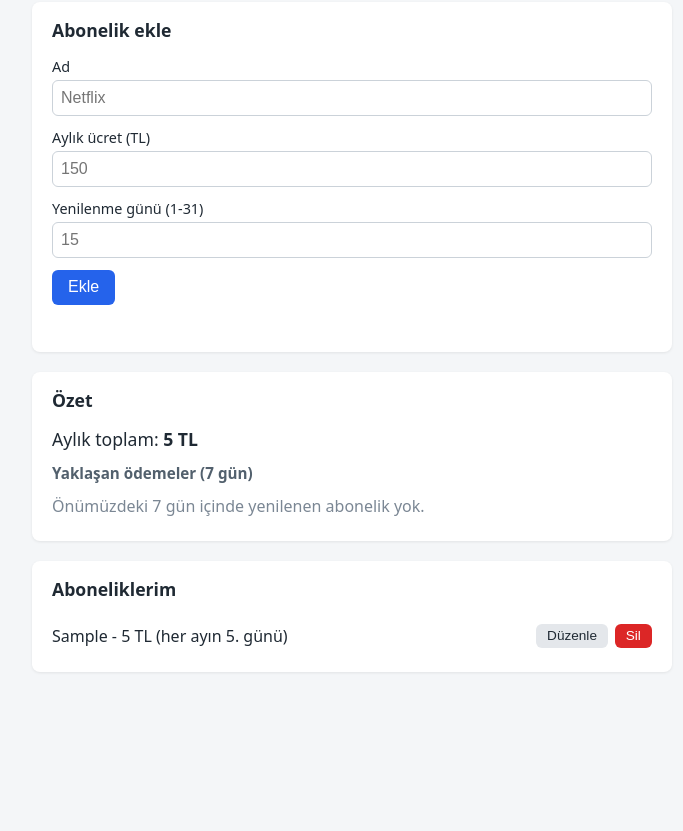
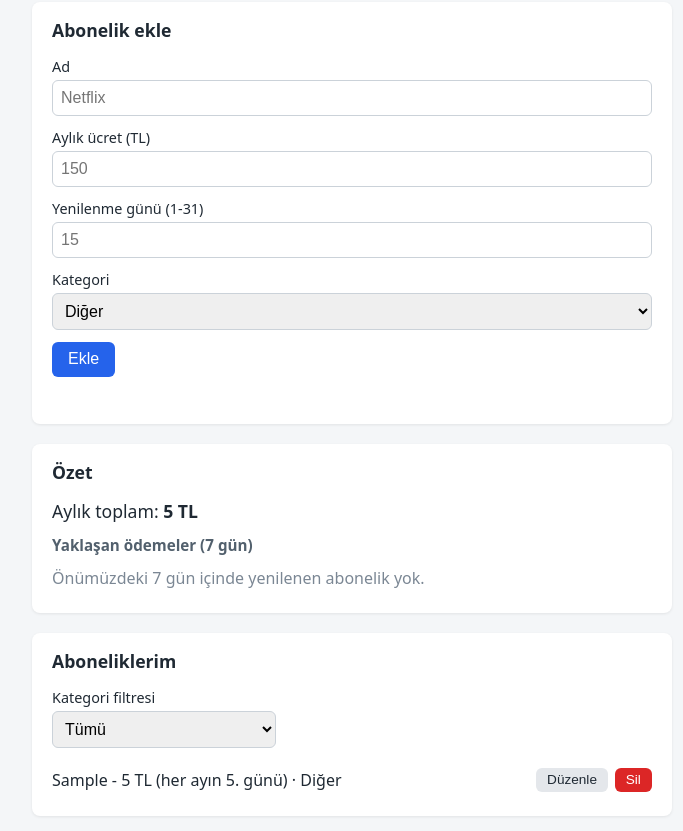
Before and after one commit to mfurkandmr/abonelik-takipcisi, a plain HTML site: page index.html in a window 1280 px wide. Both pictures are taken after typing "Sample", "5", "5" into the empty fields and a click on the button "Ekle". Shown: the part 97-928 px from the top of the page, without its empty margins (288-971 px from the left). Before the commit the page ends 801 px from the top, so only its background shows below. Drawn offline with Linux system fonts and the light colour scheme.

Commit message:
Kategoriye göre filtreleme (kart 5)
Aboneliklere kategori alanı ve listede kategori filtresi eklendi. Kategorisi olmayan eski kayıtlar Diğer sayılır.

Closes #5

Co-Authored-By: Claude Sonnet 5.5 <noreply@anthropic.com>

```diff
--- a/app.js
+++ b/app.js
@@ -1,4 +1,11 @@
 const STORAGE_KEY = "abonelikler";
+const CATEGORIES = ["Eğlence", "Müzik", "Yazılım", "Eğitim", "Diğer"];
+const DEFAULT_CATEGORY = "Diğer";
+
+/** Bilinmeyen veya boş kategoriyi varsayılana çevirir (eski kayıtlarda kategori yoktur). */
+function normalizeCategory(category) {
+  return CATEGORIES.includes(category) ? category : DEFAULT_CATEGORY;
+}
 
 /** Form girdisini doğrular, hata mesajlarını dizi olarak döndürür. */
 function validateSubscription({ name, price, day }) {
@@ -28,7 +35,7 @@ function saveSubscriptions(storage, list) {
   storage.setItem(STORAGE_KEY, JSON.stringify(list));
 }
 
-function addSubscription(list, { name, price, day }) {
+function addSubscription(list, { name, price, day, category }) {
   const errors = validateSubscription({ name, price, day });
   if (errors.length) return { list, errors };
   const item = {
@@ -36,19 +43,29 @@ function addSubscription(list, { name, price, day }) {
     name: String(name).trim(),
     price: Number(price),
     day: Number(day),
+    category: normalizeCategory(category),
   };
   return { list: [...list, item], errors: [] };
 }
 
 /** Mevcut aboneliği günceller. Geçersiz girdide ya da bilinmeyen kimlikte liste değişmez. */
-function updateSubscription(list, id, { name, price, day }) {
+function updateSubscription(list, id, { name, price, day, category }) {
   const errors = validateSubscription({ name, price, day });
   if (errors.length) return { list, errors };
   if (!list.some((s) => s.id === id)) return { list, errors: ["Düzenlenecek abonelik bulunamadı."] };
-  const updated = list.map((s) =>
-    s.id === id ? { ...s, name: String(name).trim(), price: Number(price), day: Number(day) } : s
-  );
+  const updated = list.map((s) => {
+    if (s.id !== id) return s;
+    const next = { ...s, name: String(name).trim(), price: Number(price), day: Number(day) };
+    if (category !== undefined) next.category = normalizeCategory(category);
+    return next;
+  });
   return { list: updated, errors: [] };
+}
+
+/** Seçilen kategoriye göre süzer. "Tümü" (veya boş) seçimde hepsini döndürür. */
+function filterByCategory(list, category) {
+  if (!category || category === "Tümü") return list;
+  return list.filter((s) => normalizeCategory(s.category) === category);
 }
 
 /** Verilen kimlikteki aboneliği listeden çıkarır. Bulunamazsa liste değişmez. */
@@ -112,6 +129,7 @@ if (typeof document !== "undefined") {
     form.elements.name.value = s.name;
     form.elements.price.value = s.price;
     form.elements.day.value = s.day;
+    form.elements.category.value = normalizeCategory(s.category);
     submitBtn.textContent = "Kaydet";
     cancelBtn.hidden = false;
     formTitle.textContent = "Aboneliği düzenle";
@@ -142,16 +160,28 @@ if (typeof document !== "undefined") {
     return li;
   }
 
+  const filterEl = document.getElementById("category-filter");
+  let activeFilter = "Tümü";
+  filterEl.addEventListener("change", () => {
+    activeFilter = filterEl.value;
+    renderList();
+  });
+
   function renderList() {
     listEl.replaceChildren();
     if (subscriptions.length === 0) {
       listEl.appendChild(emptyItem("Henüz abonelik eklenmedi."));
       return;
     }
-    for (const s of subscriptions) {
+    const visible = filterByCategory(subscriptions, activeFilter);
+    if (visible.length === 0) {
+      listEl.appendChild(emptyItem(`"${activeFilter}" kategorisinde abonelik yok.`));
+      return;
+    }
+    for (const s of visible) {
       const li = document.createElement("li");
       const text = document.createElement("span");
-      text.textContent = `${s.name} - ${s.price} TL (her ayın ${s.day}. günü)`;
+      text.textContent = `${s.name} - ${s.price} TL (her ayın ${s.day}. günü) · ${normalizeCategory(s.category)}`;
       const edit = document.createElement("button");
       edit.type = "button";
       edit.className = "secondary";
@@ -204,6 +234,7 @@ if (typeof document !== "undefined") {
       name: form.elements.name.value,
       price: form.elements.price.value,
       day: form.elements.day.value,
+      category: form.elements.category.value,
     };
     const result = editingId
       ? updateSubscription(subscriptions, editingId, data)
@@ -226,6 +257,6 @@ if (typeof module !== "undefined") {
   module.exports = {
     validateSubscription, addSubscription, loadSubscriptions, saveSubscriptions,
     monthlyTotal, nextRenewal, upcomingPayments, formatTL, removeSubscription,
-    updateSubscription,
+    updateSubscription, filterByCategory, normalizeCategory, CATEGORIES,
   };
 }
--- a/index.html
+++ b/index.html
@@ -22,6 +22,15 @@
         <label>Yenilenme günü (1-31)
           <input name="day" type="number" min="1" max="31" placeholder="15">
         </label>
+        <label>Kategori
+          <select name="category">
+            <option>Eğlence</option>
+            <option>Müzik</option>
+            <option>Yazılım</option>
+            <option>Eğitim</option>
+            <option selected>Diğer</option>
+          </select>
+        </label>
         <div class="form-actions">
           <button type="submit" id="submit-btn">Ekle</button>
           <button type="button" id="cancel-edit" class="secondary" hidden>İptal</button>
@@ -39,6 +48,16 @@
 
     <section aria-labelledby="list-title">
       <h2 id="list-title">Aboneliklerim</h2>
+      <label class="filter">Kategori filtresi
+        <select id="category-filter">
+          <option>Tümü</option>
+          <option>Eğlence</option>
+          <option>Müzik</option>
+          <option>Yazılım</option>
+          <option>Eğitim</option>
+          <option>Diğer</option>
+        </select>
+      </label>
       <ul id="sub-list"></ul>
     </section>
   </main>
--- a/style.css
+++ b/style.css
@@ -12,6 +12,7 @@ ul { list-style: none; padding: 0; margin: 0; }
 li { padding: .5rem 0; border-bottom: 1px solid #e4e7eb; display: flex; justify-content: space-between; align-items: center; gap: .75rem; }
 button.secondary { background: #e4e7eb; color: #1f2933; padding: .3rem .7rem; font-size: .85rem; }
 button.secondary:hover { background: #cbd2d9; }
+label.filter { margin-bottom: .75rem; max-width: 14rem; }
 .form-actions { display: flex; gap: .5rem; }
 .form-actions button { font-size: 1rem; padding: .55rem 1rem; }
 .actions { display: flex; gap: .4rem; }
```
Also changed, not shown: app.test.js (+44 -0 lines).
